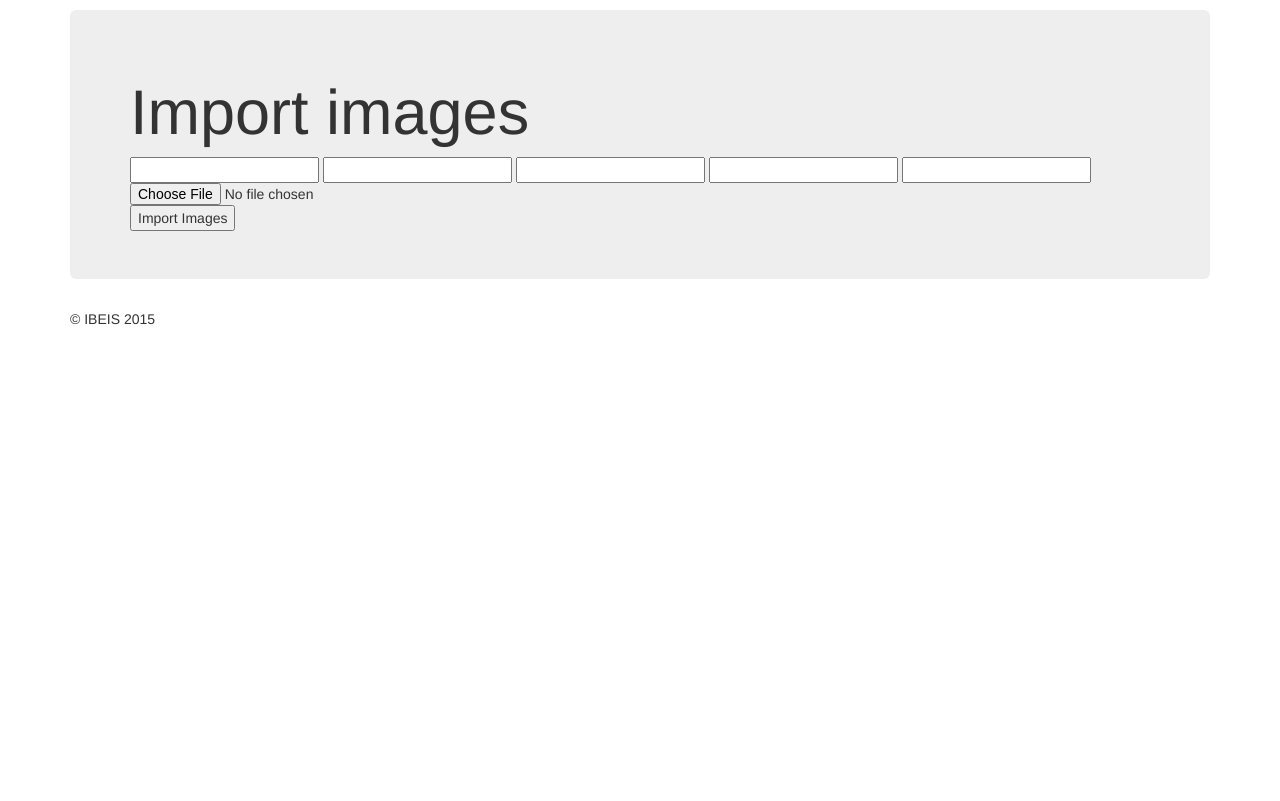
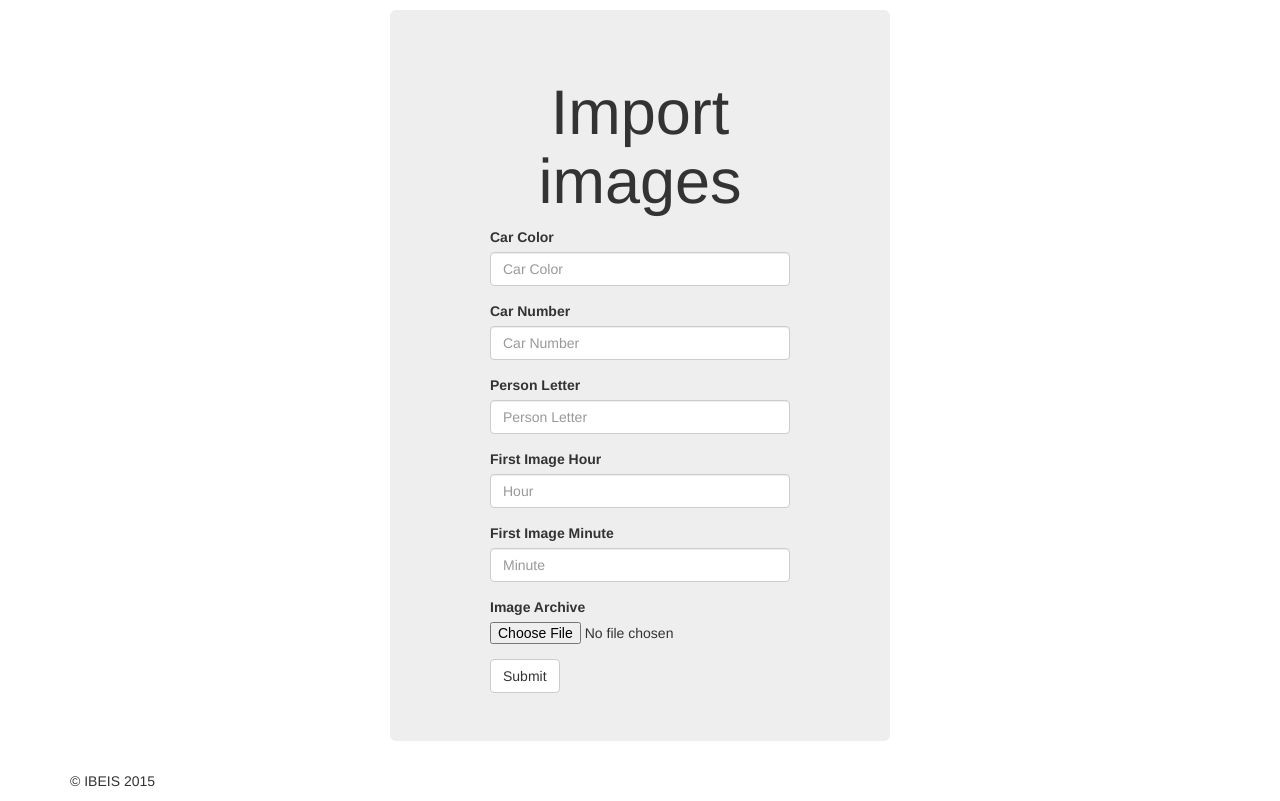
Before and after one commit to bluemellophone/gzc-server, a Flask app: page /images/form in a window 1280 px wide. Shown: the part 60-861 px from the top of the page. Before the commit the page ends 385 px from the top, so only its background shows below. Run offline with Flask 2, Linux system fonts and the light colour scheme; parts of the project's set-up code (start-up, migrations or seed data) failed here and were passed over; some libraries are stand-ins or nearby versions.

Commit message:
Updated the templates to be prettier

```diff
--- a/templates/images.html
+++ b/templates/images.html
@@ -1,16 +1,40 @@
 {% extends "layout.html" %}
 {% block content %}
-  <div class="jumbotron">
+  <div class="jumbotron" style="text-align: center; width: 500px; margin-left: auto; margin-right: auto;">
     <h1>Import images</h1>
 
-    <form action="/images/submit" method="post" enctype="multipart/form-data">
-        <input type="" name="car_color"/>
-        <input type="" name="car_number"/>
-        <input type="" name="person_letter"/>
-        <input type="" name="image_first_time_hour"/>
-        <input type="" name="image_first_time_minute"/>
-        <input type="file" name="image_archive"/>
-        <input type="submit" value="Import Images" name="submit">
+    <form action="/images/submit" method="post" enctype="multipart/form-data" style="width: 300px; margin-left: auto; margin-right: auto;text-align: left;">
+        <div class="form-group">
+            <label for="car_color">Car Color</label>
+            <input type="text" class="form-control" id="car_color" placeholder="Car Color">
+        </div>
+
+        <div class="form-group">
+            <label for="car_number">Car Number</label>
+            <input type="text" class="form-control" id="car_number" placeholder="Car Number">
+        </div>
+
+        <div class="form-group">
+            <label for="person_letter">Person Letter</label>
+            <input type="text" class="form-control" id="person_letter" placeholder="Person Letter">
+        </div>
+
+        <div class="form-group">
+            <label for="image_first_time_hour">First Image Hour</label>
+            <input type="text" class="form-control" id="image_first_time_hour" placeholder="Hour">
+        </div>
+
+        <div class="form-group">
+            <label for="image_first_time_minute">First Image Minute</label>
+            <input type="text" class="form-control" id="image_first_time_minute" placeholder="Minute">
+        </div>
+
+        <div class="form-group">
+            <label for="image_archive">Image Archive</label>
+            <input type="file" id="image_archive">
+        </div>
+
+        <button type="submit" class="btn btn-default">Submit</button>
     </form>
   </div>
 {% endblock %}
```
Also changed, not shown: templates/gps.html (+29 -9 lines).
